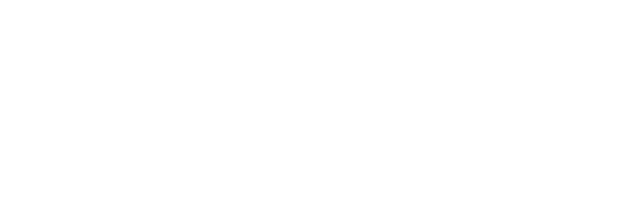
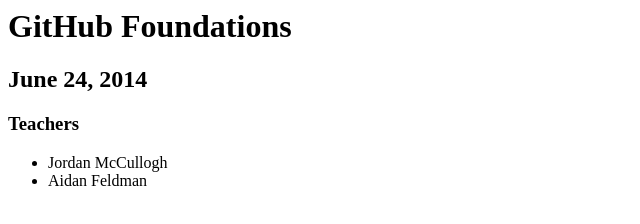
Before and after one commit to btamburrino/btamburrino.github.io, a plain HTML site: page index.html in a window 1280 px wide. Shown: the whole page, without its empty margins (0-640 px from the left). Drawn offline with Linux system fonts and the light colour scheme.

Commit message:
Add initial home page body content
Needed title, event date, and teacher names listed out

```diff
--- a/index.html
+++ b/index.html
@@ -3,5 +3,12 @@
 <title>GitHub Foundations June 24, 2014</title>
 </head>
 <body>
+<h1>GitHub Foundations</h1>
+<h2>June 24, 2014</h2>
+<h3>Teachers</h3>
+<ul>
+  <li>Jordan McCullogh</li>
+  <li>Aidan Feldman</li>
+</ul>
 </body>
 </html>
```
